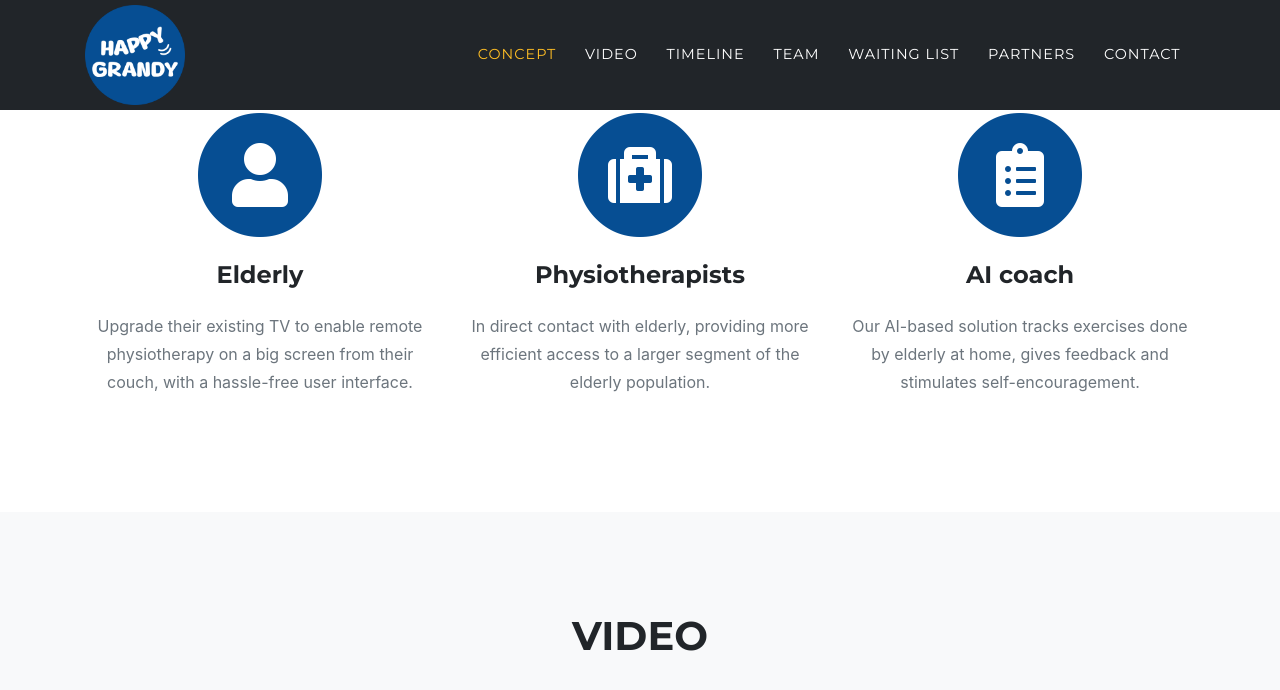
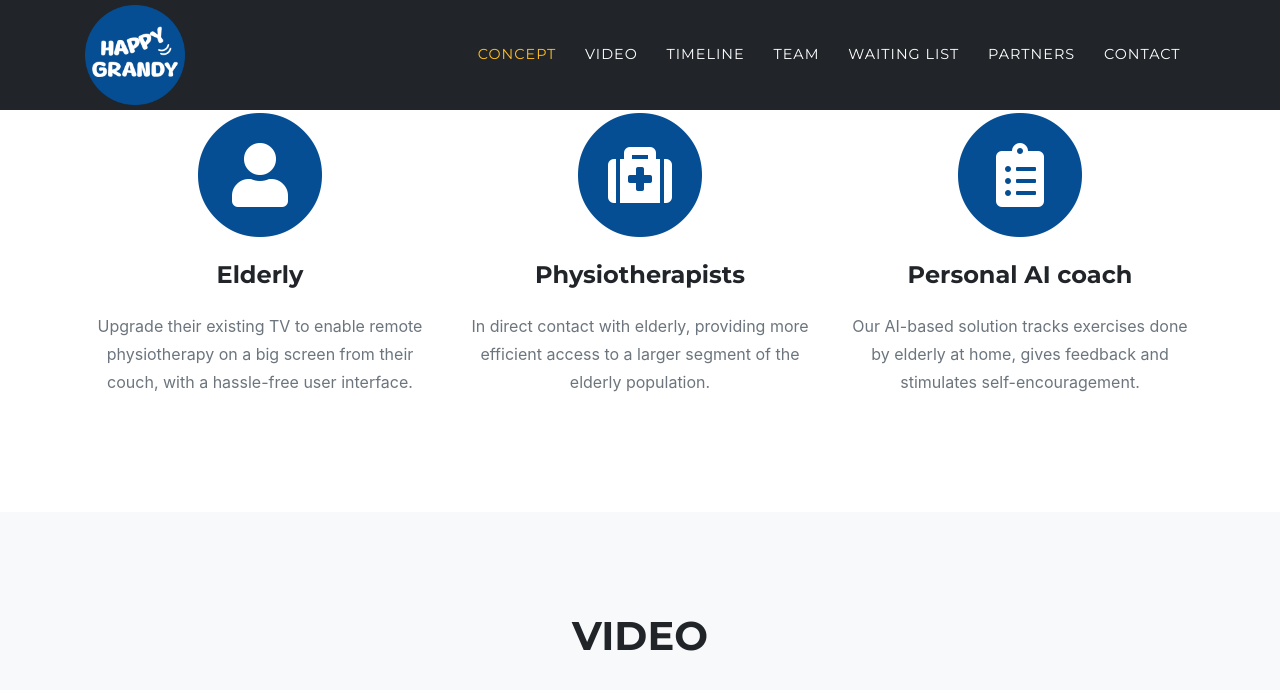
Before and after one commit to happygrandy/happygrandy.github.io, a Jekyll site: the page built from index.md, in a window 1280 px wide and 900 px high, scrolled down 1089 px, cut to the strip 0-731 px from the top of the window. Shown: the top 690 px of the strip. Built offline with Jekyll 4.4.1, drawn with Linux system fonts in a browser that asks for light colours; some web fonts are replaced.

Commit message:
Update sitetext.yml

```diff
--- a/_data/sitetext.yml
+++ b/_data/sitetext.yml
@@ -27,7 +27,7 @@ en: &DEFAULT_EN
       - title: "Physiotherapists"
         desc: "In direct contact with elderly, providing more efficient access to a larger segment of the elderly population."
         icon: fas fa-medkit
-      - title: "AI coach"
+      - title: "Personal AI coach"
         desc: "Our AI-based solution tracks exercises done by elderly at home, gives feedback and stimulates self-encouragement."
         icon: fas fa-clipboard-list
       # - title: "Family members"
```
